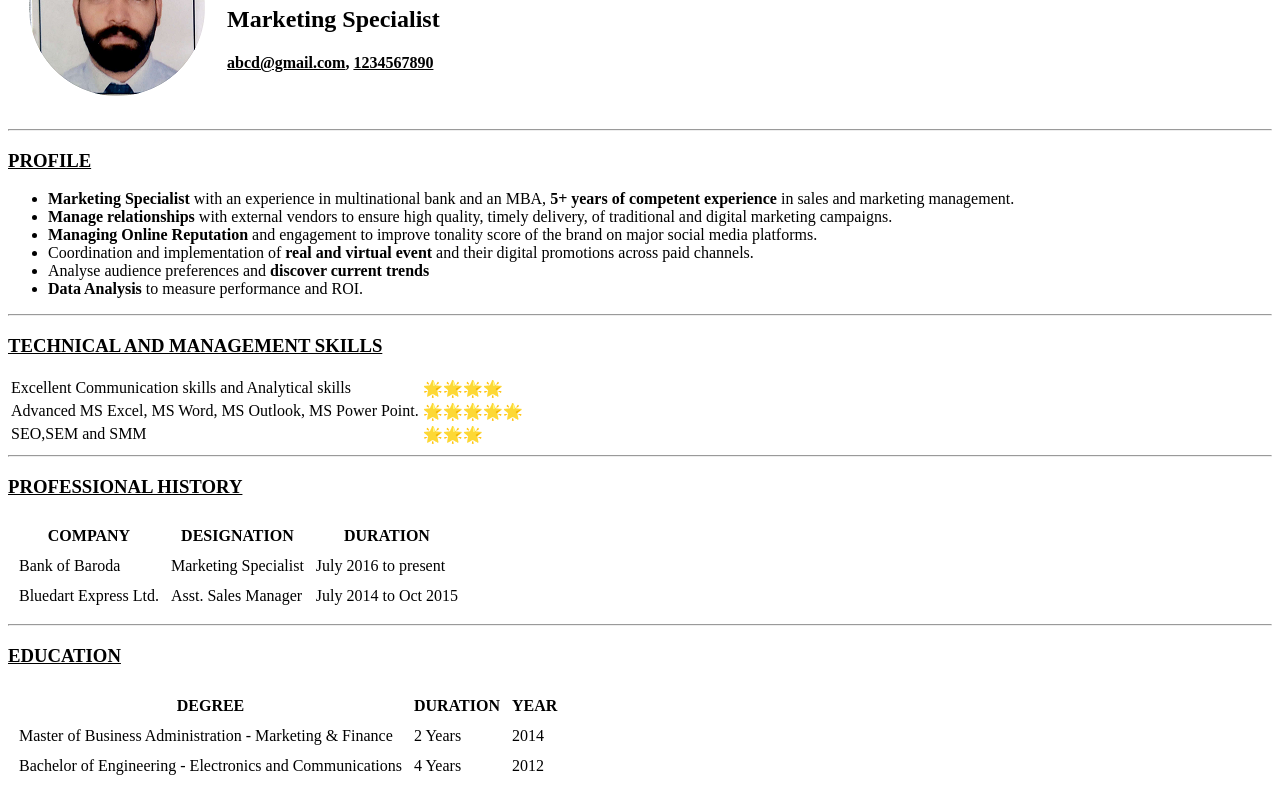
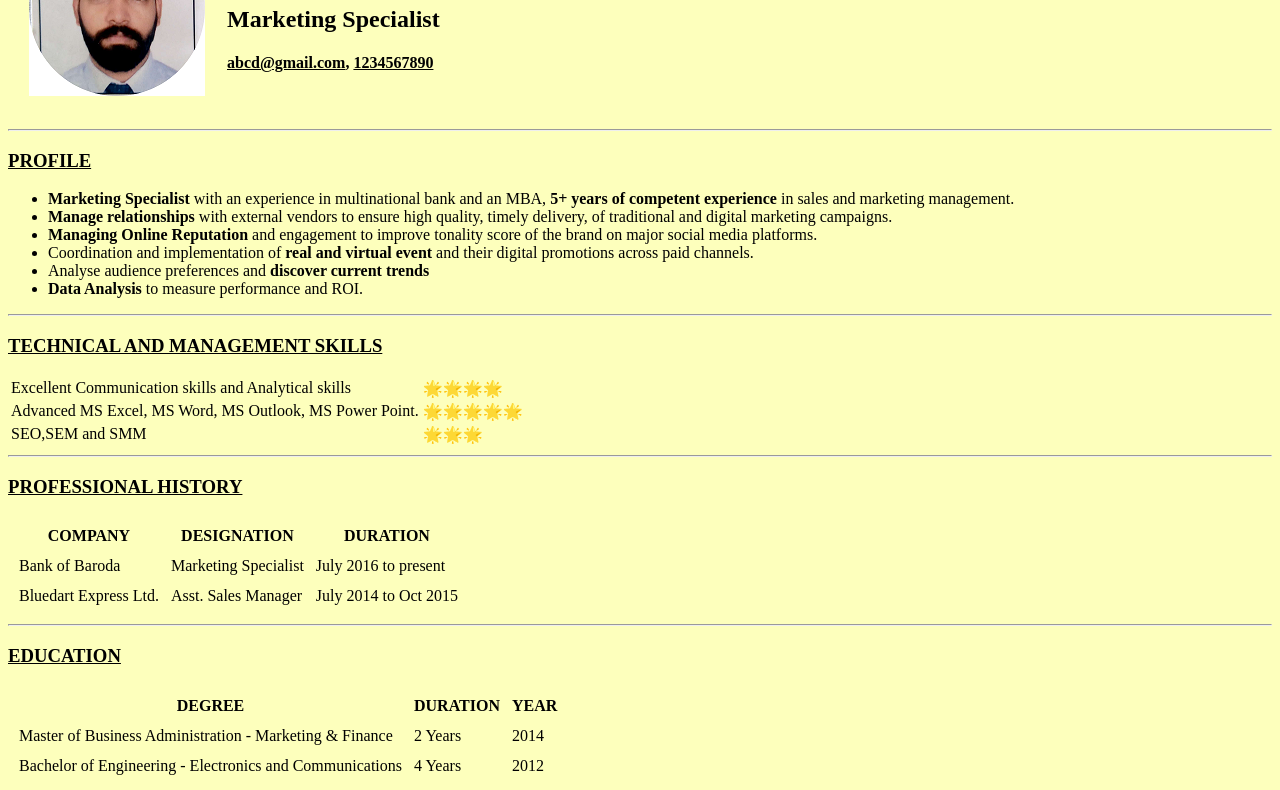
Before and after one commit to sukritchandra/Resume, a plain HTML site: page index.html in a window 1280 px wide. Shown: the part 109-899 px from the top of the page. Drawn offline with Linux system fonts and the light colour scheme.

Commit message:
Update index.html

```diff
--- a/index.html
+++ b/index.html
@@ -6,7 +6,7 @@
   <title>Sukrit's Resume</title>
 </head>
 
-<body>
+<body style = "background-color: #fdffbc;">
   <table cellspacing="20">
     <tr>
       <td><img src="images/circle-cropped.png" alt="Sukrit's image"></td>
```
